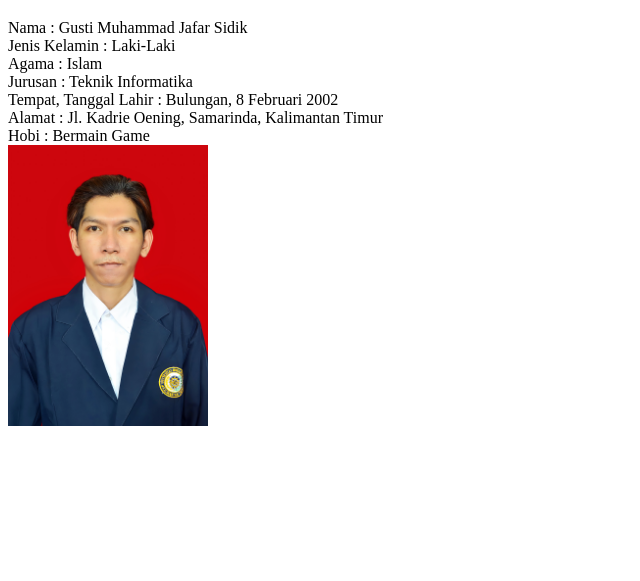
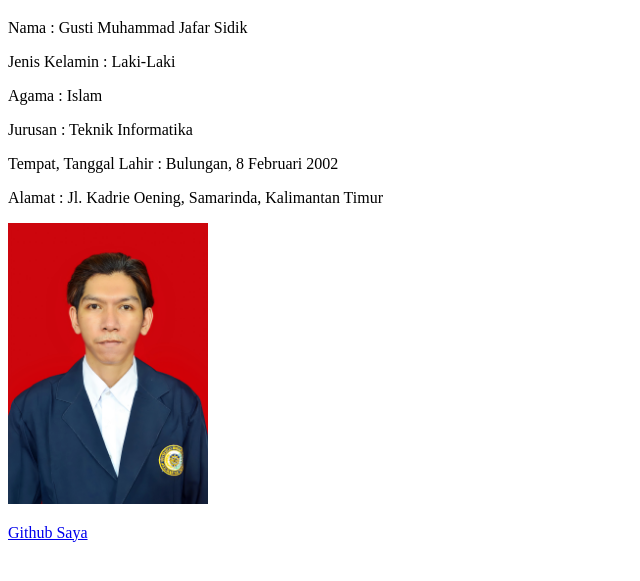
Before and after one commit to jeycoma/p, a plain HTML site: page index.html in a window 1280 px wide. Shown: the part 61-642 px from the top of the page, without its empty margins (0-640 px from the left). Drawn offline with Linux system fonts and the light colour scheme.

Commit message:
update biodata

```diff
--- a/index.html
+++ b/index.html
@@ -7,14 +7,13 @@
 </head>
 <body>
     <h1>Biodata Mahasiswa</h1>
-    <label for="nama">Nama : Gusti Muhammad Jafar Sidik</label><br>
-    <label for="jenis-kelamin">Jenis Kelamin : Laki-Laki</label><br
-    <label for="agama">Agama : Islam</label><br>
-    <label for="jurusan">Jurusan : Teknik Informatika</label><br>
-    <label for="ttl">Tempat, Tanggal Lahir : Bulungan, 8 Februari 2002</label><br>
-    <label for="alamat">Alamat : Jl. Kadrie Oening, Samarinda, Kalimantan Timur</label><br>
-    <label for="hobi">Hobi : Bermain Game</label><br>
+    <p>Nama : Gusti Muhammad Jafar Sidik</p>
+    <p>Jenis Kelamin : Laki-Laki</p>
+    <p>Agama : Islam</p>
+    <p>Jurusan : Teknik Informatika</p>
+    <p>Tempat, Tanggal Lahir : Bulungan, 8 Februari 2002</p>
+    <p>Alamat : Jl. Kadrie Oening, Samarinda, Kalimantan Timur</p>
     <img src="/gambar.jpeg" width="200">
-
+    <p><a href="https://github.com/jeycoma/" target="_blank">Github Saya</a></p>
 </body>
 </html>
```
